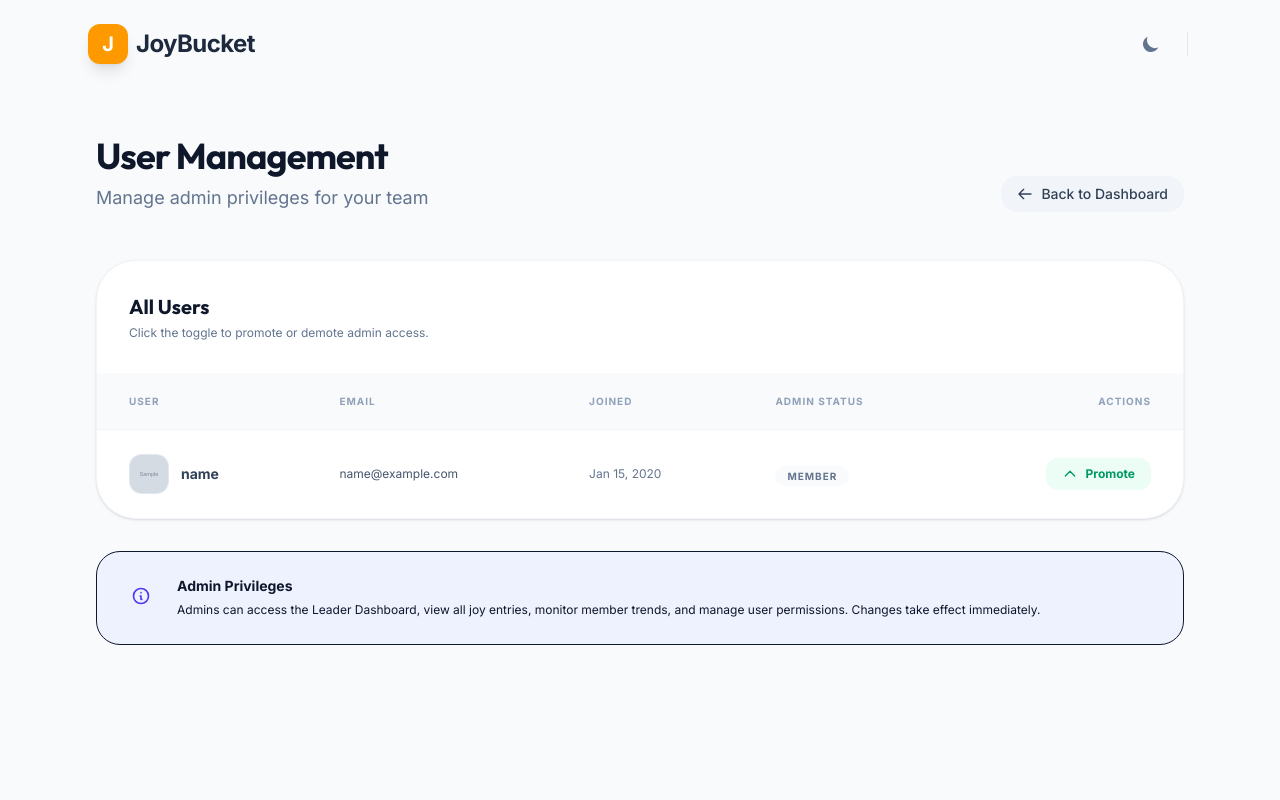
After one commit to aslibass/joytracker, a FastAPI app: template templates/admin_users.html in a window 1280 px wide. The commit adds this page. Run offline with FastAPI, Linux system fonts and the light colour scheme; the template is opened without the code that fills it: most values are stand-ins (such as "Sample title", 1, 10 or a date in 2020); grey boxes marked "Sample" are stand-in pictures; parts of the project's set-up code (start-up, migrations or seed data) failed here and were passed over; some libraries are stand-ins or nearby versions.

Commit message:
Add admin user management feature - Allow admins to promote/demote users from within the app

```diff
--- a/main.py
+++ b/main.py
@@ -185,5 +185,43 @@ async def get_entry_status(request: Request, entry_id: int, db: Session = Depend
         raise HTTPException(status_code=404)
     return templates.TemplateResponse("components/joy_entry_card.html", {"request": request, "entry": entry})
 
+# Helper function to get current admin user
+def get_current_admin_user(request: Request, db: Session = Depends(get_db)):
+    user_id = request.cookies.get("user_id")
+    if not user_id:
+        raise HTTPException(status_code=401, detail="Not authenticated")
+
+    user = db.query(models.User).filter(models.User.id == int(user_id)).first()
+    if not user or not user.is_admin:
+        raise HTTPException(status_code=403, detail="Admin access required")
+
+    return user
+
+@app.get("/admin/users", response_class=HTMLResponse)
+async def admin_users(request: Request, db: Session = Depends(get_db), admin: models.User = Depends(get_current_admin_user)):
+    users = db.query(models.User).order_by(models.User.created_at.desc()).all()
+    return templates.TemplateResponse("admin_users.html", {
+        "request": request,
+        "user": admin,
+        "users": users
+    })
+
+@app.post("/admin/users/{user_id}/toggle-admin", response_class=HTMLResponse)
+async def toggle_admin(request: Request, user_id: int, db: Session = Depends(get_db), admin: models.User = Depends(get_current_admin_user)):
+    target_user = db.query(models.User).filter(models.User.id == user_id).first()
+    if not target_user:
+        raise HTTPException(status_code=404, detail="User not found")
+
+    # Toggle admin status
+    target_user.is_admin = not target_user.is_admin
+    db.commit()
+    db.refresh(target_user)
+
+    # Return updated user row component
+    return templates.TemplateResponse("components/user_row.html", {
+        "request": request,
+        "u": target_user
+    })
+
 if __name__ == "__main__":
     uvicorn.run("main:app", host="0.0.0.0", port=settings.port, reload=True)
--- /dev/null
+++ b/templates/admin_users.html
@@ -0,0 +1,75 @@
+{% extends "base.html" %}
+
+{% block content %}
+<div class="max-w-6xl mx-auto py-12 px-4 sm:px-6 lg:px-8 font-inter">
+
+    <!-- Header Section -->
+    <div class="mb-12 flex flex-col md:flex-row md:items-end justify-between gap-4">
+        <div>
+            <h2 class="text-4xl font-bold font-outfit text-slate-900 dark:text-white tracking-tight">User Management
+            </h2>
+            <p class="text-slate-500 dark:text-slate-400 mt-2 text-lg">Manage admin privileges for your team</p>
+        </div>
+        <a href="/dashboard"
+            class="inline-flex items-center gap-2 px-4 py-2 bg-slate-100 dark:bg-slate-800 hover:bg-slate-200 dark:hover:bg-slate-700 rounded-2xl text-sm font-medium text-slate-700 dark:text-slate-300 transition-colors">
+            <svg xmlns="http://www.w3.org/2000/svg" class="w-4 h-4" fill="none" viewBox="0 0 24 24"
+                stroke="currentColor">
+                <path stroke-linecap="round" stroke-linejoin="round" stroke-width="2" d="M10 19l-7-7m0 0l7-7m-7 7h18" />
+            </svg>
+            Back to Dashboard
+        </a>
+    </div>
+
+    <!-- Users Table -->
+    <div
+        class="bg-white dark:bg-slate-900 rounded-[2.5rem] border border-slate-100 dark:border-slate-800 overflow-hidden shadow-sm">
+        <div class="p-8 border-b border-slate-50 dark:border-slate-800">
+            <h3 class="text-xl font-bold font-outfit text-slate-900 dark:text-white">All Users</h3>
+            <p class="text-slate-500 text-xs mt-1">Click the toggle to promote or demote admin access.</p>
+        </div>
+        <div class="overflow-x-auto">
+            <table class="w-full text-left">
+                <thead
+                    class="bg-slate-50 dark:bg-slate-950/30 border-b border-slate-100 dark:border-slate-800 text-[10px] font-black uppercase tracking-widest text-slate-400">
+                    <tr>
+                        <th class="px-8 py-5">User</th>
+                        <th class="px-8 py-5">Email</th>
+                        <th class="px-8 py-5">Joined</th>
+                        <th class="px-8 py-5">Admin Status</th>
+                        <th class="px-8 py-5 text-right">Actions</th>
+                    </tr>
+                </thead>
+                <tbody class="divide-y divide-slate-50 dark:divide-slate-800" id="users-list">
+                    {% for u in users %}
+                    {% include "components/user_row.html" %}
+                    {% endfor %}
+                </tbody>
+            </table>
+        </div>
+    </div>
+
+    <!-- Info Card -->
+    <div
+        class="mt-8 bg-indigo-50 dark:bg-indigo-900/20 border border-indigo-100 dark:border-indigo-900/30 p-6 rounded-3xl">
+        <div class="flex items-start gap-4">
+            <div
+                class="w-10 h-10 bg-indigo-100 dark:bg-indigo-900/50 rounded-2xl flex items-center justify-center flex-shrink-0">
+                <svg xmlns="http://www.w3.org/2000/svg" class="w-5 h-5 text-indigo-600 dark:text-indigo-400" fill="none"
+                    viewBox="0 0 24 24" stroke="currentColor">
+                    <path stroke-linecap="round" stroke-linejoin="round" stroke-width="2"
+                        d="M13 16h-1v-4h-1m1-4h.01M21 12a9 9 0 11-18 0 9 9 0 0118 0z" />
+                </svg>
+            </div>
+            <div>
+                <h4 class="text-sm font-bold text-indigo-900 dark:text-indigo-200 mb-1">Admin Privileges</h4>
+                <p class="text-xs text-indigo-700 dark:text-indigo-300 leading-relaxed">
+                    Admins can access the Leader Dashboard, view all joy entries, monitor member trends, and manage user
+                    permissions.
+                    Changes take effect immediately.
+                </p>
+            </div>
+        </div>
+    </div>
+
+</div>
+{% endblock %}
--- /dev/null
+++ b/templates/components/user_row.html
@@ -0,0 +1,59 @@
+<tr class="hover:bg-slate-50/30 dark:hover:bg-slate-800/20 transition-colors group" id="user-row-{{ u.id }}">
+    <!-- Avatar & Name -->
+    <td class="px-8 py-6">
+        <div class="flex items-center gap-3">
+            <img src="{{ u.avatar_url }}" class="w-10 h-10 rounded-xl border border-slate-200 dark:border-slate-700">
+            <div>
+                <p class="text-sm font-bold text-slate-700 dark:text-slate-200 leading-none">
+                    {{ u.email.split('@')[0] }}
+                </p>
+            </div>
+        </div>
+    </td>
+    <!-- Email -->
+    <td class="px-8 py-6">
+        <p class="text-xs text-slate-600 dark:text-slate-400">{{ u.email }}</p>
+    </td>
+    <!-- Joined Date -->
+    <td class="px-8 py-6">
+        <p class="text-xs text-slate-500 dark:text-slate-400">{{ u.created_at.strftime('%b %d, %Y') }}</p>
+    </td>
+    <!-- Admin Status Badge -->
+    <td class="px-8 py-6">
+        {% if u.is_admin %}
+        <span
+            class="px-3 py-1 rounded-full text-[10px] font-black uppercase tracking-widest bg-amber-50 text-amber-600 dark:bg-amber-900/20">
+            Admin
+        </span>
+        {% else %}
+        <span
+            class="px-3 py-1 rounded-full text-[10px] font-black uppercase tracking-widest bg-slate-50 text-slate-500 dark:bg-slate-800">
+            Member
+        </span>
+        {% endif %}
+    </td>
+    <!-- Toggle Button -->
+    <td class="px-8 py-6 text-right">
+        <button hx-post="/admin/users/{{ u.id }}/toggle-admin" hx-target="#user-row-{{ u.id }}" hx-swap="outerHTML"
+            class="inline-flex items-center gap-2 px-4 py-2 rounded-xl text-xs font-bold transition-all
+                {% if u.is_admin %}
+                bg-rose-50 text-rose-600 hover:bg-rose-100 dark:bg-rose-900/20 dark:hover:bg-rose-900/30
+                {% else %}
+                bg-emerald-50 text-emerald-600 hover:bg-emerald-100 dark:bg-emerald-900/20 dark:hover:bg-emerald-900/30
+                {% endif %}">
+            {% if u.is_admin %}
+            <svg xmlns="http://www.w3.org/2000/svg" class="w-4 h-4" fill="none" viewBox="0 0 24 24"
+                stroke="currentColor">
+                <path stroke-linecap="round" stroke-linejoin="round" stroke-width="2" d="M19 9l-7 7-7-7" />
+            </svg>
+            Demote
+            {% else %}
+            <svg xmlns="http://www.w3.org/2000/svg" class="w-4 h-4" fill="none" viewBox="0 0 24 24"
+                stroke="currentColor">
+                <path stroke-linecap="round" stroke-linejoin="round" stroke-width="2" d="M5 15l7-7 7 7" />
+            </svg>
+            Promote
+            {% endif %}
+        </button>
+    </td>
+</tr>
```
Also changed, not shown: templates/admin.html (+14 -3 lines).
